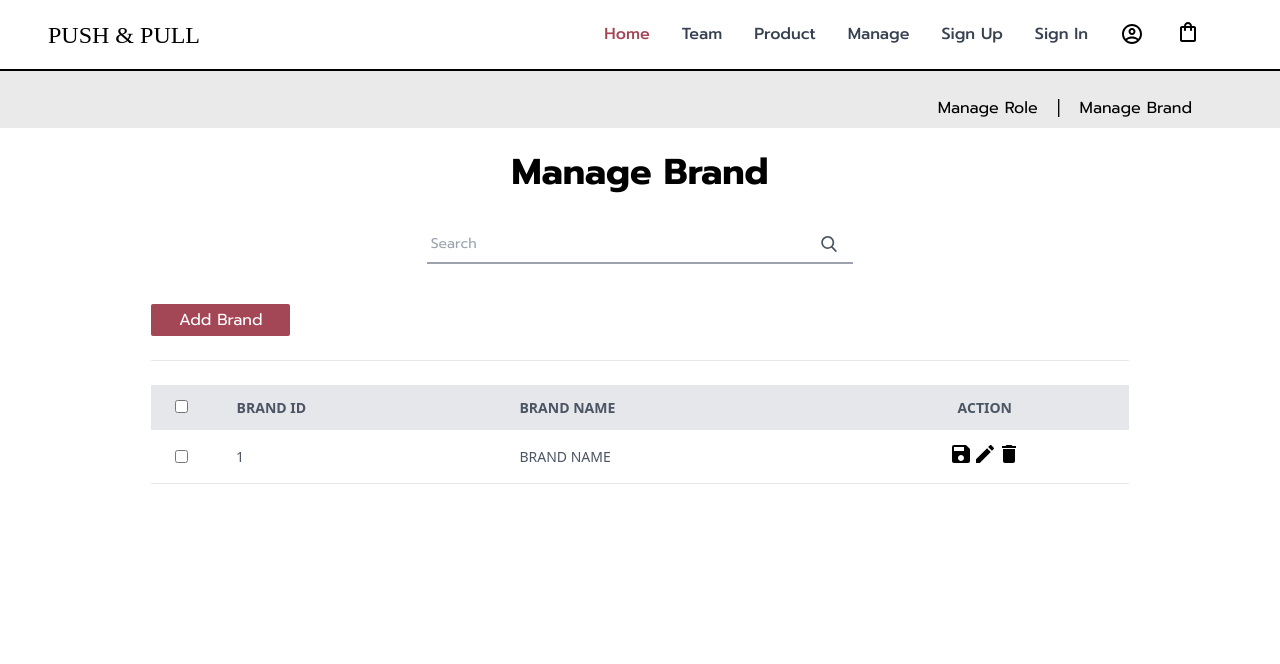
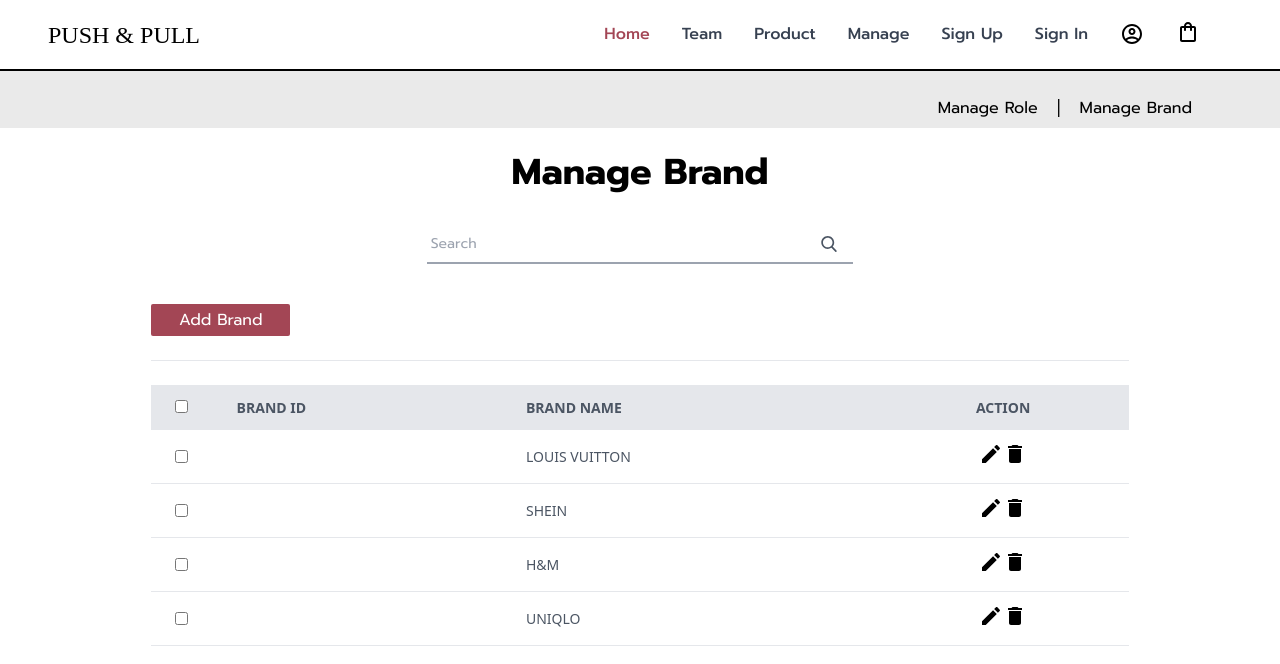
Before and after one commit to INT222-Integrated-01-92-99/frontend, a Vue app: page /addbrand in a window 1280 px wide. Shown: the top 664 px of the page. Built offline with nearby package versions, Linux system fonts and the light colour scheme; no server answers; data requests are answered from the project's data file; a web font is replaced by a local one.

Commit message:
[edit] CRUD manage brand

```diff
--- a/src/views/Brand.vue
+++ b/src/views/Brand.vue
@@ -1,29 +1,71 @@
 <template>
   <div class="brand">
     <div
-      class="bg-gray-extra-light pt-20 lg:pr-20 pr-16 flex justify-end space-x-2"
+      class="
+        bg-gray-extra-light
+        pt-20
+        lg:pr-20
+        pr-16
+        flex
+        justify-end
+        space-x-2
+      "
     >
       <base-button
         @click="this.$router.push('/role')"
         txtcolor="text-black"
         txtbutt="Manage Role"
-        class="font-prompt-regular-400 focus:outline-none py-2 px-2 pt-4 text-base text-black hover:text-red-light transition ease-in duration-200 transform hover:-translate-y-1 active:translate-y-0 focus:text-red-light"
+        class="
+          font-prompt-regular-400
+          focus:outline-none
+          py-2
+          px-2
+          pt-4
+          text-base text-black
+          hover:text-red-light
+          transition
+          ease-in
+          duration-200
+          transform
+          hover:-translate-y-1
+          active:translate-y-0
+          focus:text-red-light
+        "
       >
       </base-button>
-      <p class="text-center text-black text-lg pt-3">
-        |
-      </p>
+      <p class="text-center text-black text-lg pt-3">|</p>
       <base-button
         @click="this.$router.push('/addbrand')"
         txtcolor="text-black"
         txtbutt="Manage Brand"
-        class="font-prompt-regular-400 focus:outline-none py-2 px-2 pt-4 text-base text-black hover:text-red-light transition ease-in duration-200 transform hover:-translate-y-1 active:translate-y-0 focus:text-red-light"
+        class="
+          font-prompt-regular-400
+          focus:outline-none
+          py-2
+          px-2
+          pt-4
+          text-base text-black
+          hover:text-red-light
+          transition
+          ease-in
+          duration-200
+          transform
+          hover:-translate-y-1
+          active:translate-y-0
+          focus:text-red-light
+        "
       >
       </base-button>
     </div>
     <div class="2xl:pt-6 2xl:pb-8 lg:pt-6 lg:pb-8 pt-6 pb-8 space-y-4">
       <h1
-        class="font-prompt-regular-400 text-center text-cream-dark 2xl:text-5xl text-4xl font-bold"
+        class="
+          font-prompt-regular-400
+          text-center text-cream-dark
+          2xl:text-5xl
+          text-4xl
+          font-bold
+        "
       >
         Manage Brand
       </h1>
@@ -31,7 +73,17 @@
     <!-- component -->
     <div class="flex justify-center 2xl:w-1/3 lg:w-1/3 w-1/2 relative mx-auto">
       <input
-        class="font-prompt-regular-400 border-b-2 border-gray-400 bg-white h-10 w-full px-1 pr-16 text-sm focus:border-gray-dark focus:outline-none"
+        class="
+          font-prompt-regular-400
+          border-b-2 border-gray-400
+          bg-white
+          h-10
+          w-full
+          px-1
+          pr-16
+          text-sm
+          focus:border-gray-dark focus:outline-none
+        "
         type="search"
         name="search"
         placeholder="Search"
@@ -46,7 +98,7 @@
           x="0px"
           y="0px"
           viewBox="0 0 56.966 56.966"
-          style="enable-background:new 0 0 56.966 56.966;"
+          style="enable-background: new 0 0 56.966 56.966"
           xml:space="preserve"
           width="512px"
           height="512px"
@@ -63,19 +115,37 @@
           <div class="w-full lg:w-5/6">
             <base-button
               @click="isOpen = !isOpen"
-              class="font-prompt-regular-400 focus:outline-none py-1 px-7 rounded-sm hover:bg-red-dark"
+              class="
+                font-prompt-regular-400
+                focus:outline-none
+                py-1
+                px-7
+                rounded-sm
+                hover:bg-red-dark
+              "
               bgcolor="bg-red-light"
               txtcolor="text-white"
               txtbutt="Add Brand"
             ></base-button>
             <div
               v-if="isOpen"
-              class="overflow-scroll overflow-x-auto overflow-y-auto bg-white rounded my-6"
+              class="
+                overflow-scroll overflow-x-auto overflow-y-auto
+                bg-white
+                rounded
+                my-6
+              "
             >
               <table class="min-w-max w-full table-auto">
                 <thead>
                   <tr
-                    class="bg-gray-200 text-gray-600 uppercase text-sm leading-normal"
+                    class="
+                      bg-gray-200
+                      text-gray-600
+                      uppercase
+                      text-sm
+                      leading-normal
+                    "
                   >
                     <th class="py-3 px-6 text-left">BRAND ID</th>
                     <th class="py-3 px-6 text-left">BRAND NAME</th>
@@ -86,27 +156,43 @@
                   <tr class="border-b border-gray-200 hover:bg-gray-100">
                     <td class="py-3 px-6 text-left whitespace-normal">
                       <div class="flex items-center">
-                        <input
-                          class="bg-white border p-2 rounded-sm"
-                          type="text"
-                          placeholder="Brand ID"
-                        />
+                        Auto generate after adding
                       </div>
                     </td>
                     <td class="py-3 px-6 text-left">
                       <div class="flex items-center">
                         <input
                           class="bg-white border p-2 rounded-sm"
+                          :class="{ 'bg-red-50': brandInput }"
+                          id="brandName"
                           type="text"
                           placeholder="Brand Name"
+                          v-model.trim="enterBrandName"
                         />
                       </div>
+                      <p
+                        v-if="brandInput"
+                        class="font-prompt-regular-400 text-red-600"
+                      >
+                        Enter Brand Name!
+                      </p>
                     </td>
                     <td class="py-3 px-6 text-center">
                       <div class="flex item-center justify-center">
                         <div class="w-4 mr-2">
-                          <button>
-                            <svg xmlns="http://www.w3.org/2000/svg" height="24px" viewBox="0 0 24 24" width="24px" fill="#000000"><path d="M0 0h24v24H0V0z" fill="none"/><path d="M12 2C6.48 2 2 6.48 2 12s4.48 10 10 10 10-4.48 10-10S17.52 2 12 2zm5 11h-4v4h-2v-4H7v-2h4V7h2v4h4v2z"/></svg>
+                          <button @click="addBrand(this.enterBrandName)">
+                            <svg
+                              xmlns="http://www.w3.org/2000/svg"
+                              height="24px"
+                              viewBox="0 0 24 24"
+                              width="24px"
+                              fill="#000000"
+                            >
+                              <path d="M0 0h24v24H0V0z" fill="none" />
+                              <path
+                                d="M12 2C6.48 2 2 6.48 2 12s4.48 10 10 10 10-4.48 10-10S17.52 2 12 2zm5 11h-4v4h-2v-4H7v-2h4V7h2v4h4v2z"
+                              />
+                            </svg>
                           </button>
                         </div>
                       </div>
@@ -124,13 +210,24 @@
       <div class="overflow-x-auto">
         <div class="flex items-center justify-center font-sans overflow-hidden">
           <div
-            class="overflow-scroll overflow-x-auto overflow-y-auto w-full h-96 lg:w-5/6"
+            class="
+              overflow-scroll overflow-x-auto overflow-y-auto
+              w-full
+              h-96
+              lg:w-5/6
+            "
           >
             <div class="bg-white rounded my-6">
               <table class="min-w-max w-full table-auto">
                 <thead>
                   <tr
-                    class="bg-gray-200 text-gray-600 uppercase text-sm leading-normal"
+                    class="
+                      bg-gray-200
+                      text-gray-600
+                      uppercase
+                      text-sm
+                      leading-normal
+                    "
                   >
                     <th class="border-r p-2 w-4">
                       <input type="checkbox" />
@@ -141,7 +238,7 @@
                   </tr>
                 </thead>
                 <tbody class="text-gray-600 text-sm font-light">
-                  <tr class="border-b border-gray-200 hover:bg-gray-100">
+                  <tr  v-for = "b in brandCreated" :key="b.idBrand" class="border-b border-gray-200 hover:bg-gray-100">
                     <td class="py-3 px-6 text-left whitespace-nowrap">
                       <div class="flex items-center">
                         <input type="checkbox" />
@@ -149,18 +246,60 @@
                     </td>
                     <td class="py-3 px-6 text-left whitespace-nowrap">
                       <div class="flex items-center">
-                        <span class="font-medium">1</span>
+                        <span class="font-medium">{{ b.idBrand }}</span>
                       </div>
                     </td>
-                    <td class="py-3 px-6 text-left">
+                    <td v-if="b.idBrand == this.brandIdForCheck" class="py-3 px-6 text-left">
                       <div class="flex items-center">
-                        <span>BRAND NAME</span>
+                        <input
+                          class="bg-white border p-2 rounded-sm"
+                          :class="{ 'bg-red-50': b.brandName === '' }"
+                          id="brandName"
+                          type="text"
+                          placeholder="Brand Name"
+                          v-model.trim="b.brandName"
+                        />
+                      </div>
+                      <p
+                        v-if="b.brandName === '' "
+                        class="font-prompt-regular-400 text-red-600"
+                      >
+                        Enter Brand Name!
+                      </p>
+                    </td>
+                    <td v-else class="py-3 px-6 text-left">
+                      <div class="flex items-center">
+                        <span>{{ b.brandName }}</span>
                       </div>
                     </td>
+                    <!-- <td v-show="ifNotEdit" class="py-3 px-6 text-left">
+                      <div class="flex items-center">
+                        <span>{{ b.brandName }}</span>
+                      </div>
+                    </td>
+                    <td v-show="showSave" class="py-3 px-6 text-left">
+                      <div class="flex items-center">
+                        <input
+                          class="bg-white border p-2 rounded-sm"
+                          :class="{ 'bg-red-50': b.brandName === '' }"
+                          id="brandName"
+                          type="text"
+                          placeholder="Brand Name"
+                          v-model.trim="b.brandName"
+                        />
+                      </div>
+                      <p
+                        v-if="b.brandName === '' "
+                        class="font-prompt-regular-400 text-red-600"
+                      >
+                        Enter Brand Name!
+                      </p>
+                    </td> -->
                     <td class="py-3 px-6 text-center">
                       <div class="flex item-center justify-center">
+                        <div v-show="showSave">
                         <div class="w-4 mr-2">
-                          <button>
+                          <button @click="saveEdit(b)">
                             <svg
                               xmlns="http://www.w3.org/2000/svg"
                               height="24px"
@@ -175,8 +314,9 @@
                             </svg>
                           </button>
                         </div>
-                        <div class="w-4 mr-2">
-                          <button>
+                        </div>
+                        <div v-if="showEdit" class="w-4 mr-2">
+                          <button @click="showSaveEdit(b)">
                             <svg
                               xmlns="http://www.w3.org/2000/svg"
                               height="24px"
@@ -192,7 +332,7 @@
                           </button>
                         </div>
                         <div class="w-4 mr-2">
-                          <button>
+                          <button @click="delBrand(b)">
                             <svg
                               xmlns="http://www.w3.org/2000/svg"
                               height="24px"
@@ -225,7 +365,91 @@
   data() {
     return {
       isOpen: false,
+      enterBrandName: '',
+      brandInput: false,
+      brandCreated: [],
+      showSave: false,
+      ifNotEdit: true,
+      showEdit: true,
+      brandIdForCheck: '',
     };
   },
+  methods: {
+    async fetch(url) {
+      const res = await fetch(url);
+      const data = await res.json(url);
+      return data;
+    },
+    clearForm(){
+      this.enterBrandName = "";
+    },
+    check() {
+      console.log(this.enterBrandName)
+      this.brandInput = this.enterBrandName === "";
+    },
+    async addBrand(brandName) {
+      this.check();
+      try {
+        await fetch(
+          `http://localhost:3000/addbrand?BrandName=${brandName}`,
+          // `${process.env.VUE_APP_ROOT_API}addbrand?BrandName=${brandName}`,
+          {
+            method: "POST",
+          }
+        );
+        this.brandCreated = await this.fetch("http://localhost:3000/brand");
+        this.clearForm()
+      } catch (error) {
+        console.log(`Could not save! ${error}`);
+      }
+    },
+    async delBrand(brandId) {
+      this.check();
+      try {
+        await fetch(
+          `http://localhost:3000/deletebrand?IdBrand=${brandId.idBrand}`,
+          // `${process.env.VUE_APP_ROOT_API}addbrand?BrandName=${brandName}`,
+          {
+            method: "DELETE",
+          }
+        );
+        this.brandCreated = await this.fetch("http://localhost:3000/brand");
+      } catch (error) {
+        console.log(`Could not save! ${error}`);
+      }
+    },
+    showSaveEdit(idBrand){
+      this.check();
+      this.showEdit = false,
+      this.showSave = true;
+      this.ifNotEdit = false;
+      this.brandIdForCheck = idBrand.idBrand;
+    },
+    async saveEdit(brand) {
+      this.check();
+      this.showEdit = true,
+      this.showSave = false;
+      this.ifNotEdit = true;
+      this.brandIdForCheck = '';
+      try {
+        await fetch(
+          `http://localhost:3000/editbrand?IdBrand=${brand.idBrand}&BrandName=${encodeURIComponent(brand.brandName)}`,
+          // `${process.env.VUE_APP_ROOT_API}editbrand?IdBrand=${brand.idBrand}&BrandName=${brand.brandName}`,
+          {
+            method: "PUT",
+          }
+        );
+        this.brandCreated = await this.fetch("http://localhost:3000/brand");
+      } catch (error) {
+        console.log(`Could not save! ${error}`);
+      }
+    },
+  },
+  computed(){
+
+  },
+  async created(){
+    this.brandCreated = await this.fetch("http://localhost:3000/brand");
+  }
 };
 </script>
```
